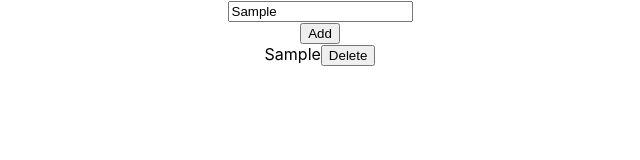
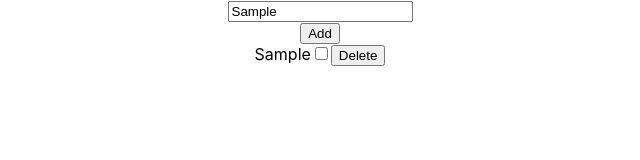
Before and after one commit to BlakeGreeley/MERN-Stack-Assignments, a React (Create React App) app in the folder todolist/: page / in a window 1280 px wide. Both pictures are taken after typing "Sample" into the empty fields and a click on the button "Add". Shown: the top 160 px of the page, without its empty margins (320-960 px from the left). Built offline with nearby package versions, Linux system fonts and the light colour scheme.

Commit message:
finished todolist assignment

```diff
--- a/todolist/src/App.css
+++ b/todolist/src/App.css
@@ -36,3 +36,7 @@
     transform: rotate(360deg);
   }
 }
+
+.line-through {
+  text-decoration: line-through;
+}
--- a/todolist/src/App.js
+++ b/todolist/src/App.js
@@ -1,6 +1,4 @@
 import React, { useState } from "react";
-import Form from "./components/Form";
-import Display from "./components/Display";
 import './App.css';
 
 
@@ -10,9 +8,16 @@ function App() {
 
   const handleNewTodoSubmit = (event) => {
     event.preventDefault();
-    // console.log(newTodo);
-    // todos.push(newTodo);
-    setTodos([...todos, newTodo]);
+    if (newTodo.length == 0) {
+      return;
+    }
+
+    const todoItem = {
+      text: newTodo,
+      complete: false
+    }
+
+    setTodos([...todos, todoItem]);
     setNewTodo("");
   };
 
@@ -22,6 +27,18 @@ function App() {
     });
 
     setTodos(filteredTodos);
+  };
+
+  const handelToggleComplete = (idx) => {
+    const updatedTodos = todos.map((todo, i) => {
+      if (idx == i) {
+        todo.complete = !todo.complete;
+      }
+
+      return todo;
+    });
+
+    setTodos(updatedTodos);
   }
 
   return (
@@ -39,9 +56,17 @@ function App() {
 
     {
       todos.map((todo, i) => {
+        const todoClasses = [];
+
+        if (todo.complete) {
+          todoClasses.push("line-through");
+        }
         return (
           <div key={i}>
-            <span>{todo}</span>
+            <span className={todoClasses.join(" ")}>{todo.text}</span>
+            <input onChange= {(event) => {
+              handelToggleComplete(i);
+            }} checked={todo.complete} type="checkbox"/>
             <button onClick={(event) => {
               handleTodoDelete(i);
             }}>Delete</button>
```
